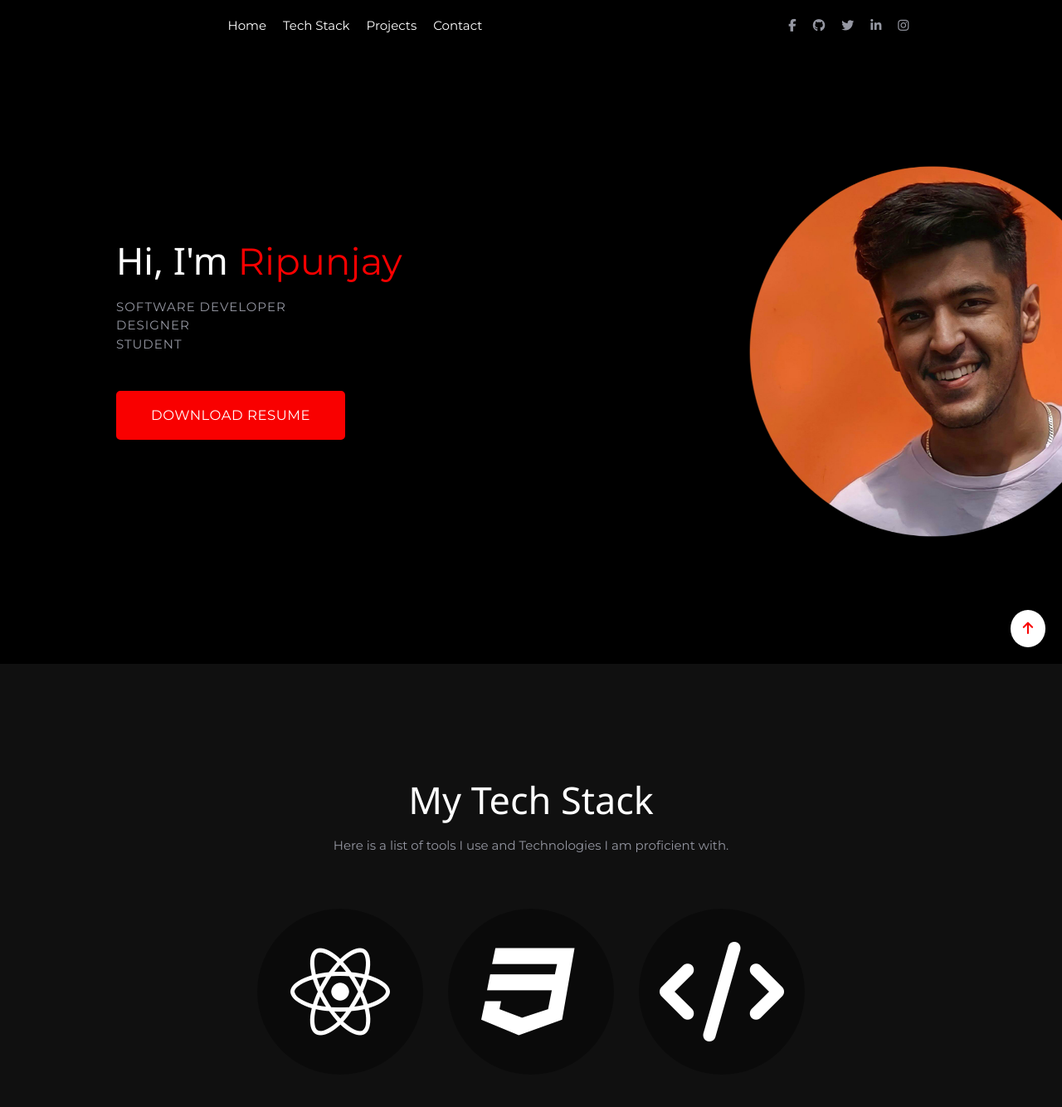
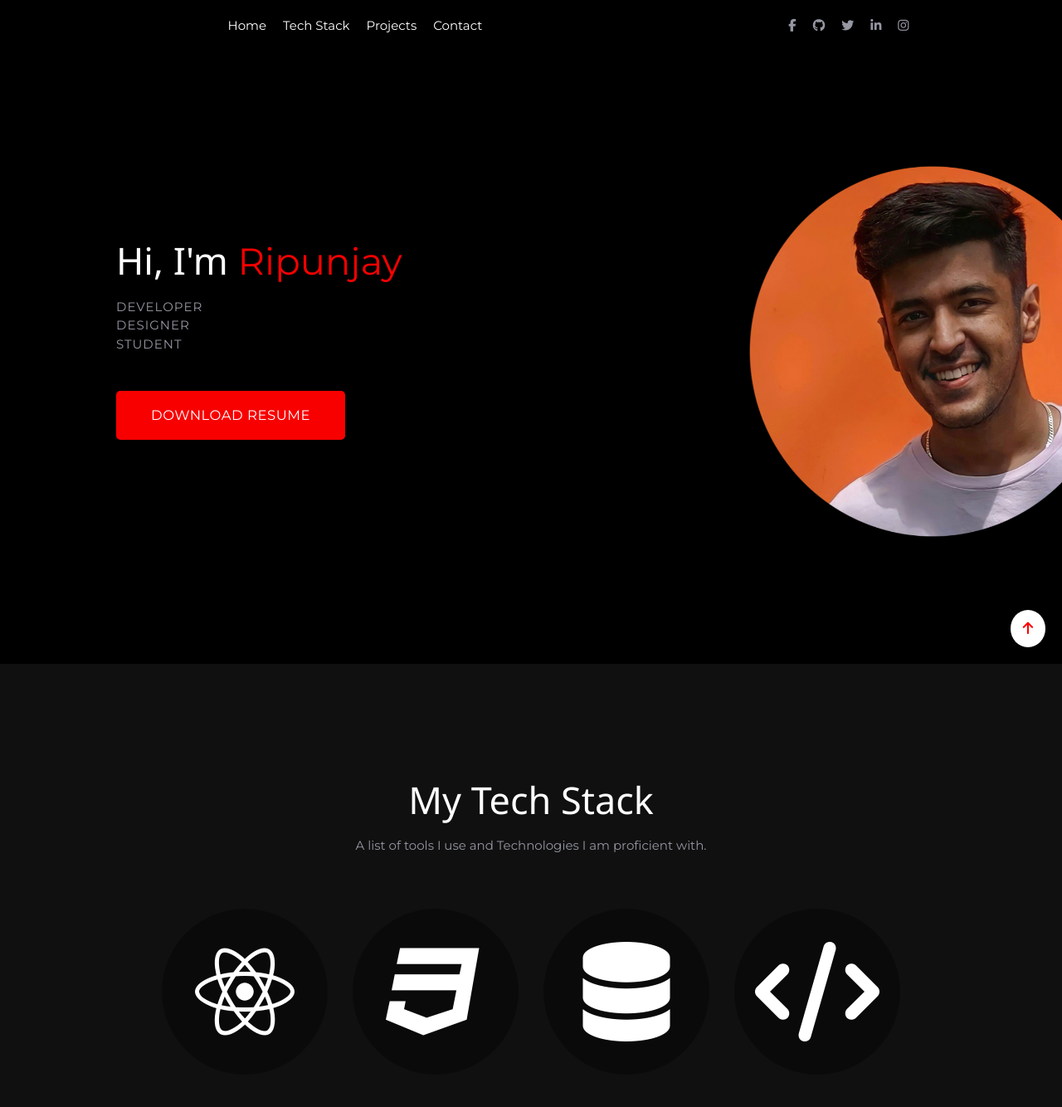
Before and after one commit to ripunjaynarula/portfolio, a React (Create React App) app: page / in a window 1280 px wide. Shown: the top 1334 px of the page at 83% size. Built offline with nearby package versions, Linux system fonts and the light colour scheme.

Commit message:
tech update

```diff
--- a/src/components/Header.js
+++ b/src/components/Header.js
@@ -5,7 +5,7 @@ const Header = () => {
         <div className="header_desc ">
           <h1 className="hi_name">Hi, I'm <span>Ripunjay</span></h1>
           <div className="titles">
-          <p className="title1">Software Developer</p>
+          <p className="title1">Developer</p>
           <p className="title2">Designer</p>
           <p className="title3">Student</p>
           </div>
--- a/src/components/Tech.js
+++ b/src/components/Tech.js
@@ -6,7 +6,7 @@ const Tech = () => {
       <section className="tech_section" id="techstack">
         <SectionTitle
           title="My Tech Stack"
-          desc="Here is a list of tools I use and Technologies I am proficient with."
+          desc="A list of tools I use and Technologies I am proficient with."
         />
 
 
@@ -29,6 +29,14 @@ const Tech = () => {
 
           </div>
 
+          <div
+            className="techstack"
+            style={{ background: `linear-gradient(#00000060, #00000060)` }}
+          >
+            <i style={{ size: 24 }} className="fa fa-database fa-8x"></i>
+            <div className="project_desc"></div>
+
+          </div>
 
           <div
             className="techstack"
```
